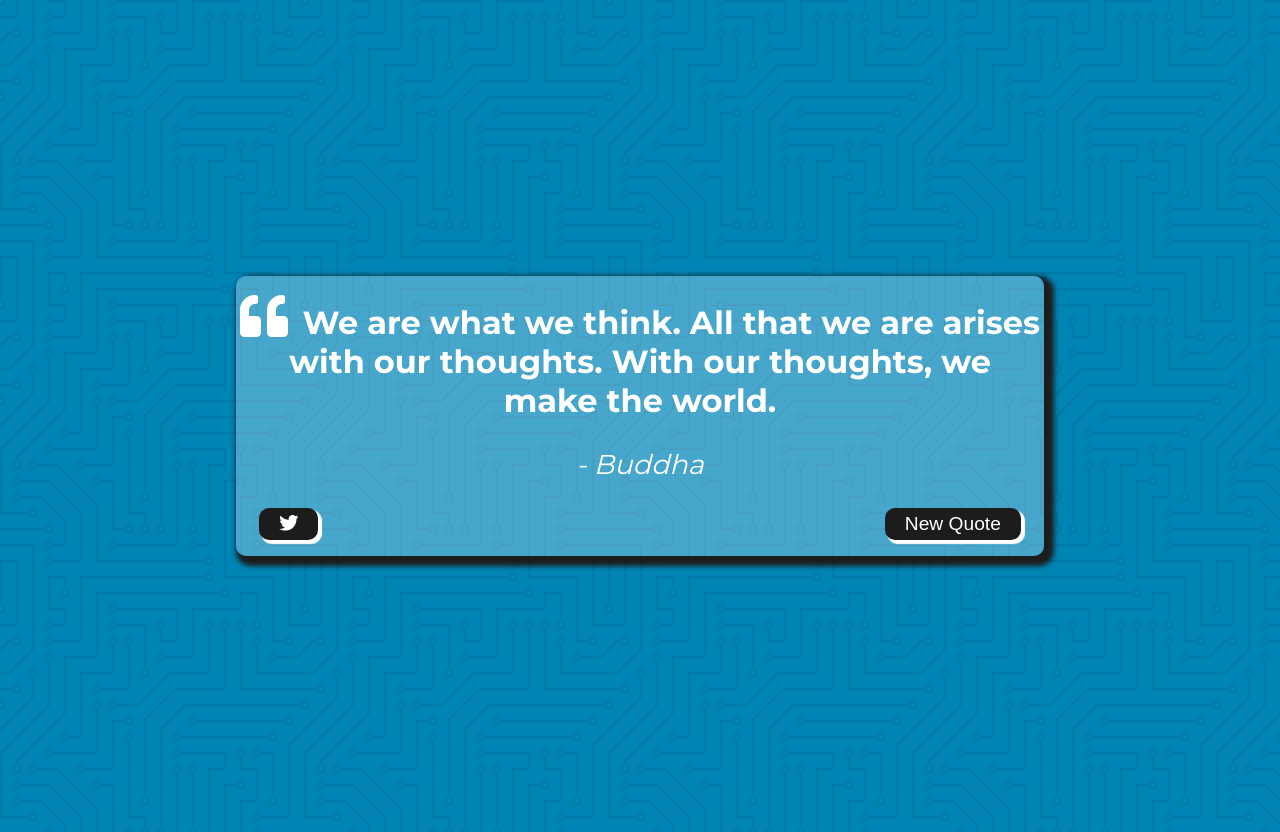
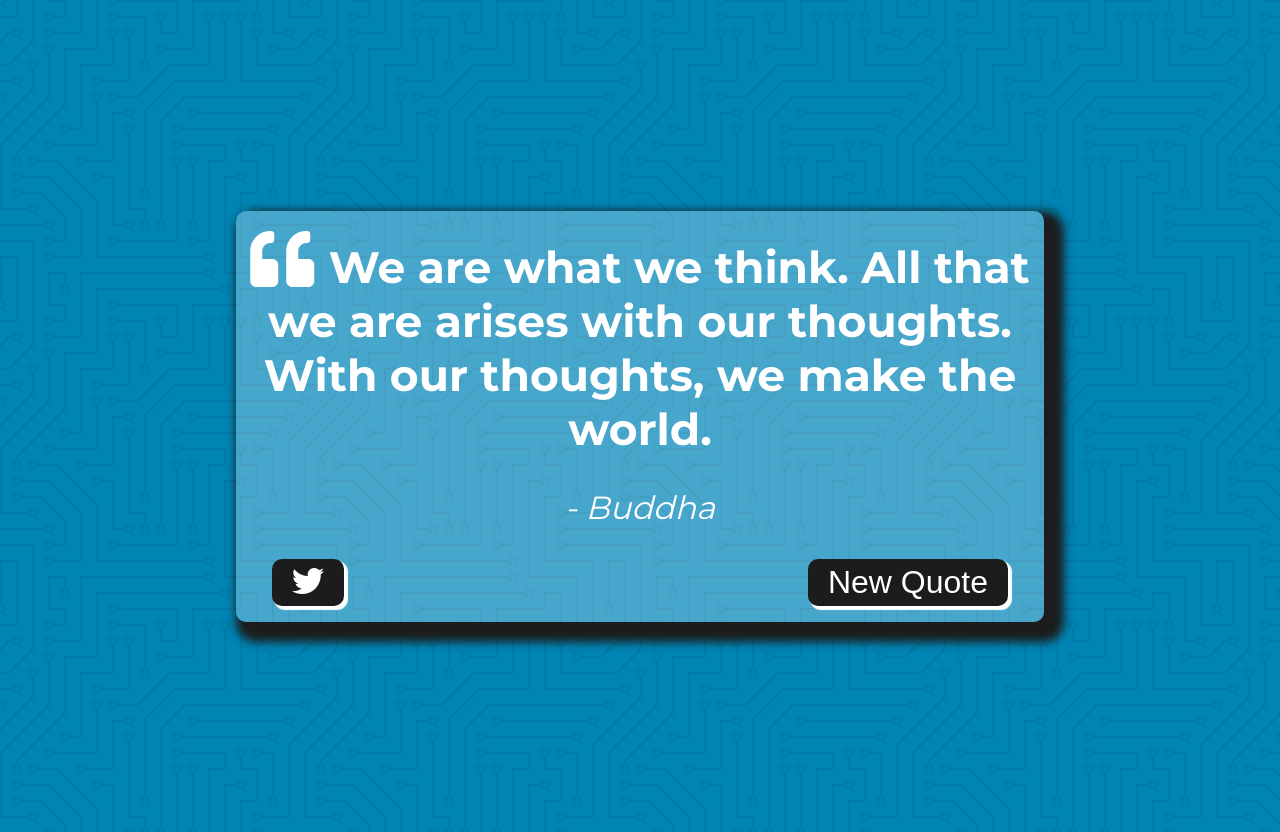
Before and after one commit to Rohitthimaya/twitter-quote-generator, a plain HTML site: page index.html in a window 1280 px wide. Drawn offline with Linux system fonts and the light colour scheme.

Commit message:
UI Update for Larger Screens

```diff
--- a/style.css
+++ b/style.css
@@ -43,9 +43,10 @@ body {
     margin-right: 10px;
 }
 
-.quote{
+.quote, .long-quote{
     font-size: 2rem;
 }
+
 
 .author{
     font-size: 1.7rem;
@@ -84,3 +85,29 @@ body {
 #twitter-btn:hover{
     color: var(--twitter-color);
 }
+
+/* Media Query For Larger Screens */
+@media(min-width: 500px){
+    body{
+        overflow-y: hidden;
+    }
+    .quote{
+        font-size: 2.75rem;
+    }
+
+    .fa-quote-left{
+        font-size: 4rem;
+    }
+
+    .btn{
+        font-size: 2rem;
+    }
+
+    .author{
+        font-size: 2rem;
+    }
+
+    .quote-container{
+        box-shadow: 10px 10px 10px 10px var(--button-color);
+    }
+}
```
